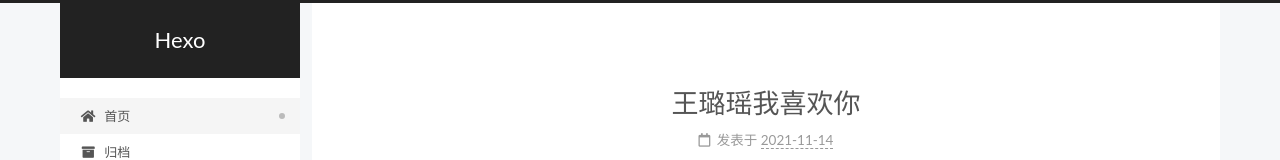
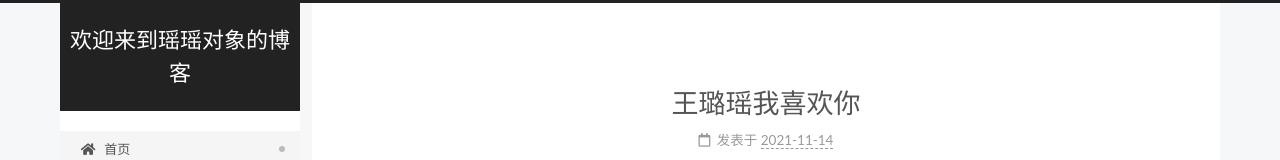
Before and after one commit to muzinan-yy/muzinan-yy.github.io, a plain HTML site: page index.html in a window 1280 px wide. Shown: the top 160 px of the page. Drawn offline with Linux system fonts and the light colour scheme.

Commit message:
Site updated: 2021-11-14 10:16:50

```diff
--- a/index.html
+++ b/index.html
@@ -21,9 +21,9 @@
   </script>
 
   <meta property="og:type" content="website">
-<meta property="og:title" content="Hexo">
+<meta property="og:title" content="欢迎来到瑶瑶对象的博客">
 <meta property="og:url" content="http://example.com/index.html">
-<meta property="og:site_name" content="Hexo">
+<meta property="og:site_name" content="欢迎来到瑶瑶对象的博客">
 <meta property="og:locale" content="zh_CN">
 <meta property="article:author" content="John Doe">
 <meta name="twitter:card" content="summary">
@@ -41,7 +41,7 @@
   };
 </script>
 
-  <title>Hexo</title>
+  <title>欢迎来到瑶瑶对象的博客</title>
 
 
 
@@ -92,7 +92,7 @@
 
     <a href="/" class="brand" rel="start">
       <span class="logo-line-before"><i></i></span>
-      <h1 class="site-title">Hexo</h1>
+      <h1 class="site-title">欢迎来到瑶瑶对象的博客</h1>
       <span class="logo-line-after"><i></i></span>
     </a>
   </div>
@@ -154,7 +154,7 @@
     </span>
 
     <span hidden itemprop="publisher" itemscope itemtype="http://schema.org/Organization">
-      <meta itemprop="name" content="Hexo">
+      <meta itemprop="name" content="欢迎来到瑶瑶对象的博客">
     </span>
       <header class="post-header">
         <h2 class="post-title" itemprop="name headline">
@@ -213,7 +213,7 @@
     </span>
 
     <span hidden itemprop="publisher" itemscope itemtype="http://schema.org/Organization">
-      <meta itemprop="name" content="Hexo">
+      <meta itemprop="name" content="欢迎来到瑶瑶对象的博客">
     </span>
       <header class="post-header">
         <h2 class="post-title" itemprop="name headline">
```
Also changed, not shown: 2021/11/14/first-blog/index.html (+4 -4 lines), 2021/11/14/hello-world/index.html (+4 -4 lines), archives/2021/11/index.html (+4 -4 lines), archives/2021/index.html (+4 -4 lines), archives/index.html (+4 -4 lines).
